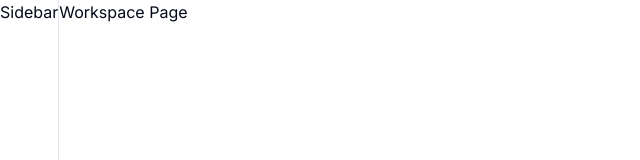
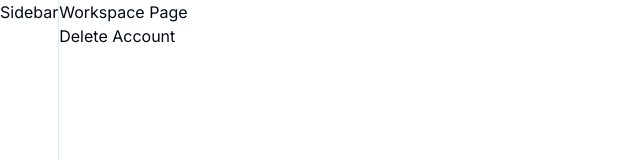
Before and after one commit to bynery-main/limonata-notion-clone, a Next.js app: page /dashboard/1 in a window 1280 px wide. Shown: the top 160 px of the page, without its empty margins (0-640 px from the left). Built offline with nearby package versions, Linux system fonts and the light colour scheme.

Commit message:
Added delete button to nav bar

```diff
--- a/src/app/(auth)/sign-up/page.tsx
+++ b/src/app/(auth)/sign-up/page.tsx
@@ -5,6 +5,29 @@ import { auth, db } from "../../../firebase/firebaseConfig";
 import { UserCredential } from 'firebase/auth';
 import { useRouter } from 'next/navigation';
 import toast from 'react-hot-toast';
+import { z } from 'zod';
+
+
+
+const SignUpFormSchema = z
+  .object({
+    email: z.string().describe('Email').email({ message: 'Invalid Email' }),
+    password: z
+      .string()
+      .describe('Password')
+      .min(6, 'Password must be minimum 6 characters'),
+    confirmPassword: z
+      .string()
+      .describe('Confirm Password')
+      .min(6, 'Password must be minimum 6 characters'),
+  })
+  .refine((data) => data.password === data.confirmPassword, {
+    message: "Passwords don't match.",
+    path: ['confirmPassword'],
+  });
+
+
+
 
 const SignUp: React.FC = () => {
   const router = useRouter();
--- a/src/app/(main)/dashboard/[workspaceId]/page.tsx
+++ b/src/app/(main)/dashboard/[workspaceId]/page.tsx
@@ -1,11 +1,42 @@
 import React from "react";
+import { auth } from '@/firebase/firebaseConfig';
+import { deleteUser, reauthenticateWithCredential, EmailAuthProvider } from "firebase/auth";
 
-const page = () => {
+const Page = () => {
+    const handleDeleteAccount = () => {
+        if (confirm("Are you sure you want to delete your account? This action cannot be undone.")) {
+            const user = auth.currentUser;
+
+            if (user) {
+                deleteUser(user).then(() => {
+                    alert("Account deleted successfully.");
+                    // Redirect the user to the login page after account deletion
+                    window.location.href = "/login";
+                }).catch(async (error: { code: string; message: string; }) => {
+                    console.error("Error deleting account:", error);
+                    if (error.code === 'auth/requires-recent-login') {
+                        alert("You need to reauthenticate before deleting your account. Please log in again.");
+                        // Example: Re-authenticate user
+                        const credential = EmailAuthProvider.credential(
+                            user.email!,
+                            prompt('Please enter your password again:')!
+                        );
+                        await reauthenticateWithCredential(user, credential);
+                        handleDeleteAccount();
+                    } else {
+                        alert("Error deleting account: " + error.message);
+                    }
+                });
+            }
+        }
+    };
+
     return (
         <div>
             <h1>Workspace Page</h1>
+            <button onClick={handleDeleteAccount}>Delete Account</button>
         </div>
     );
-}
+};
 
-export default page;
+export default Page;
--- a/src/components/landing page/header.tsx
+++ b/src/components/landing page/header.tsx
@@ -3,7 +3,10 @@ import Image from 'next/image';
 import Link from 'next/link';
 import React, { useState } from 'react';
 import Logo from '../../../public/cypresslogo.svg';
+import { auth } from '@/firebase/firebaseConfig';
 import { Grid, Navigation } from 'lucide-react';
+
+import { deleteUser, reauthenticateWithCredential, EmailAuthProvider } from "firebase/auth";
 import {
     NavigationMenu,
     NavigationMenuContent,
@@ -14,7 +17,7 @@ import {
     NavigationMenuTrigger,
     navigationMenuTriggerStyle,
     NavigationMenuViewport,
-} from "@/components/ui/navigation-menu"
+} from "@/components/ui/navigation-menu";
 import { cn } from '@/lib/utils';
 import { Button } from '../ui/button';
 
@@ -22,7 +25,7 @@ const routes = [
     { title: 'Features', href: '#features' },
     { title: 'Resources', href: '#resources' },
     { title: 'Pricing', href: '#pricing' },
-    { title: 'Testimonials', href: '#testimonial' },
+    { title: 'Settings', href: '#settings' },
 ];
 
 const components: { title: string; href: string; description: string }[] = [
@@ -65,6 +68,38 @@ const components: { title: string; href: string; description: string }[] = [
 
 const Header = () => {
     const [path, setPath] = useState('#products');
+
+    const handleDeleteAccount = async () => {
+        if (confirm("Are you sure you want to delete your account? This action cannot be undone.")) {
+            const user = auth.currentUser;
+
+            if (user) {
+                try {
+                    await deleteUser(user);
+                    alert("Account deleted successfully.");
+                    window.location.href = "/login";
+                } catch (error: any) {
+                    console.error("Error deleting account:", error);
+                    if (error.code === 'auth/requires-recent-login') {
+                        alert("You need to reauthenticate before deleting your account. Please log in again.");
+                        const credential = EmailAuthProvider.credential(
+                            user.email!,
+                            prompt('Please enter your password again:')!
+                        );
+                        try {
+                            await reauthenticateWithCredential(user, credential);
+                            handleDeleteAccount(); // Retry account deletion after reauthentication
+                        } catch (reauthError: any) {
+                            alert("Reauthentication failed: " + reauthError.message);
+                        }
+                    } else {
+                        alert("Error deleting account: " + error.message);
+                    }
+                }
+            }
+        }
+    };
+
     return (
         <header className="p-4 flex justify-center items-center">
             <Link href={'/'} className='w-full flex gap-2 justify-left items-center'>
@@ -135,31 +170,29 @@ const Header = () => {
                     <NavigationMenuItem>
                         <Link href={'#'}>
                             <NavigationMenuLink className={cn(navigationMenuTriggerStyle(), {
-                                'dark:text-white': path === '#testimonials',
-                                'dark:text-white/40': path !== '#testimonials',
+                                'dark:text-white': path === '#settings',
+                                'dark:text-white/40': path !== '#settings',
                                 'font-normal': true,
                                 'text-xl': true,
                             })}>
-                                Testimonial
+                                Settings
                             </NavigationMenuLink>
                         </Link>
                     </NavigationMenuItem>
                 </NavigationMenuList>
             </NavigationMenu>
             <aside className="flex w-full gap-2 justify-end">
-                <Link href={'/login'}>
+                <Link href={'/logout'}>
                     <Button variant="default" className="p-1 hidden sm:block">
-                        Login
+                        Sign Out
                     </Button>
                 </Link>
-                <Link href="/signup">
-                    <Button variant="default" className="whitespace-nowrap">
-                        Sign Up
-                    </Button>
-                </Link>
+                <Button onClick={handleDeleteAccount} variant="default" className="whitespace-nowrap">
+                    Delete Account
+                </Button>
             </aside>
         </header>
-    )
+    );
 };
 
 const ListItem = React.forwardRef<
```
